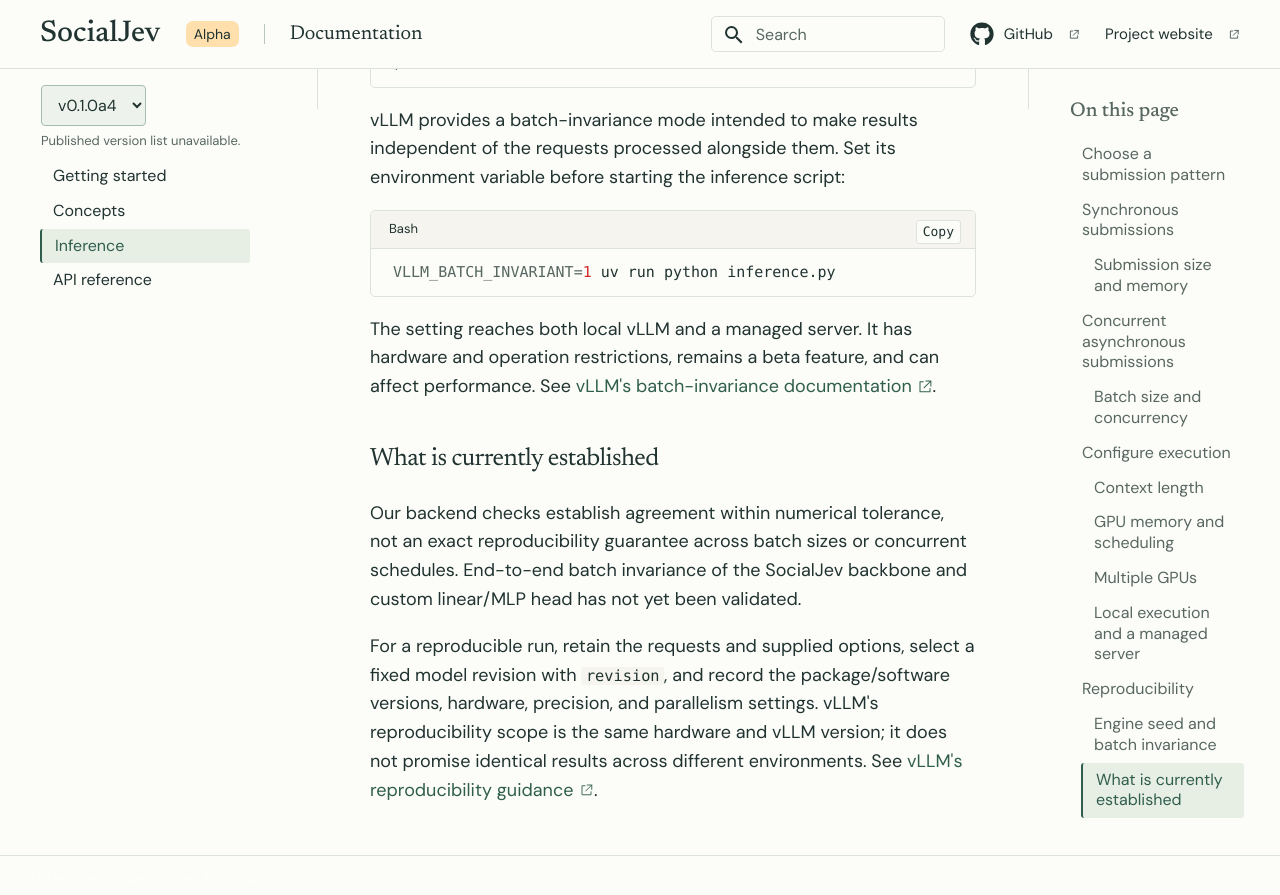
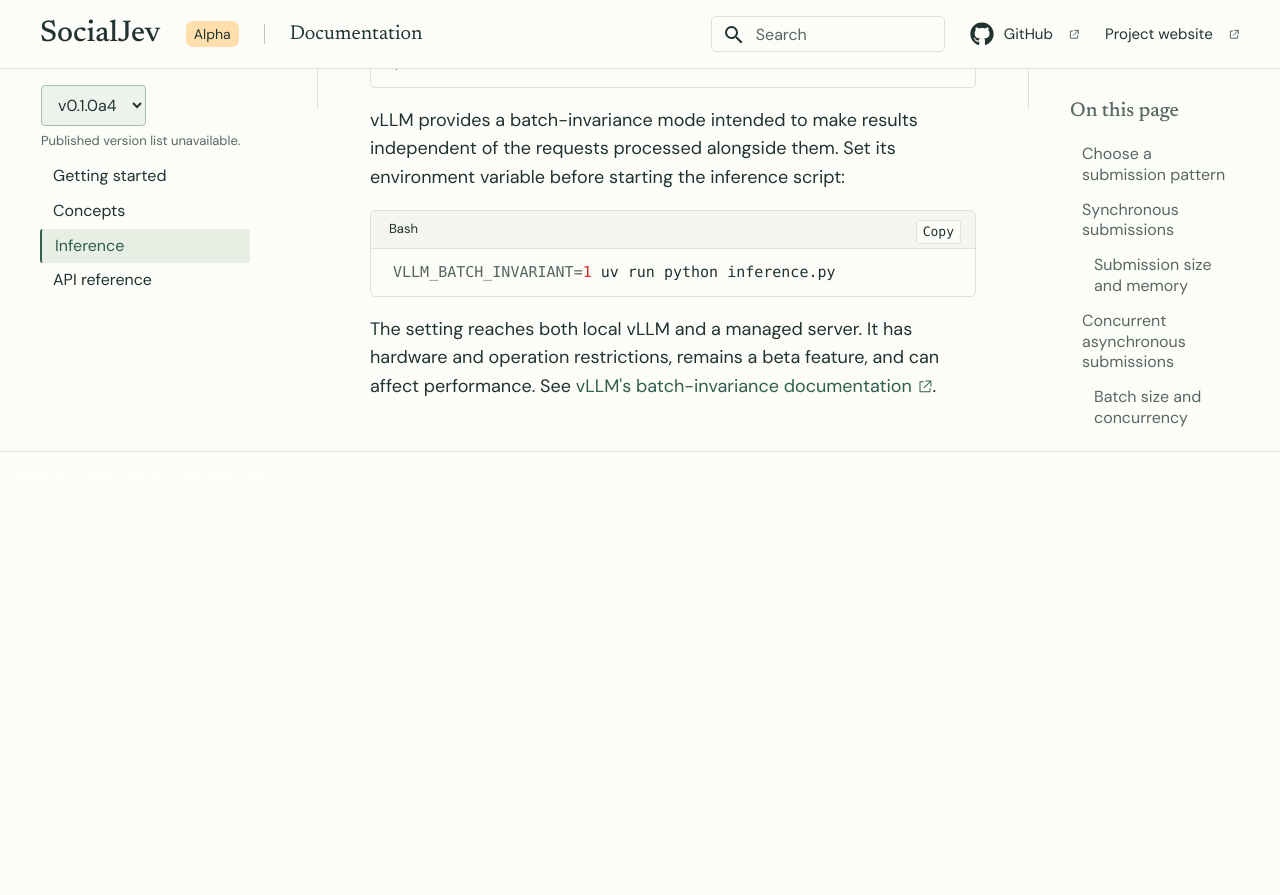
Before and after one commit to DGoettlich/social-jev, an MkDocs documentation site: the page built from docs/inference.md, in a window 1280 px wide and 900 px high, scrolled down 7186 px. Shown: the top 895 px of the window. Built offline with MkDocs 1.6.1 and Material for MkDocs 9.7.7, drawn with Linux system fonts in a browser that asks for light colours; comment, search, counter and statistics services are not loaded; after the commit the page ends 7683 px from its top, so only the background shows below that.

Commit message:
[docs] Keep launchers in scripts and remove validation-status prose
Move the Clariden launchers back to scripts while pointing them at the Python examples. Restore shell-location rules and remove the unwanted reproducibility subsection.

````diff
--- a/docs/inference.md
+++ b/docs/inference.md
@@ -210,9 +210,3 @@
 ```
 
 The setting reaches both local vLLM and a managed server. It has hardware and operation restrictions, remains a beta feature, and can affect performance. See [vLLM's batch-invariance documentation](https://docs.vllm.ai/en/v0.31.0/features/batch_invariance/).
-
-### What is currently established
-
-Our backend checks establish agreement within numerical tolerance, not an exact reproducibility guarantee across batch sizes or concurrent schedules. End-to-end batch invariance of the SocialJev backbone and custom linear/MLP head has not yet been validated.
-
-For a reproducible run, retain the requests and supplied options, select a fixed model revision with `revision`, and record the package/software versions, hardware, precision, and parallelism settings. vLLM's reproducibility scope is the same hardware and vLLM version; it does not promise identical results across different environments. See [vLLM's reproducibility guidance](https://docs.vllm.ai/en/v0.31.0/usage/reproducibility/).
--- a/prek.toml
+++ b/prek.toml
@@ -85,9 +85,9 @@
 id = "shell-locations"
 name = "shell script locations"
 language = "fail"
-entry = "shell scripts must live under scripts/, examples/ or containers/; move this file."
+entry = "shell scripts must live under scripts/ or containers/; move this file."
 files = '\.sh$'
-exclude = '^(scripts|examples|containers)/'
+exclude = '^(scripts|containers)/'
 
 [[repos.hooks]]
 id = "config-locations"
````
Also changed, not shown: 4 other files.
